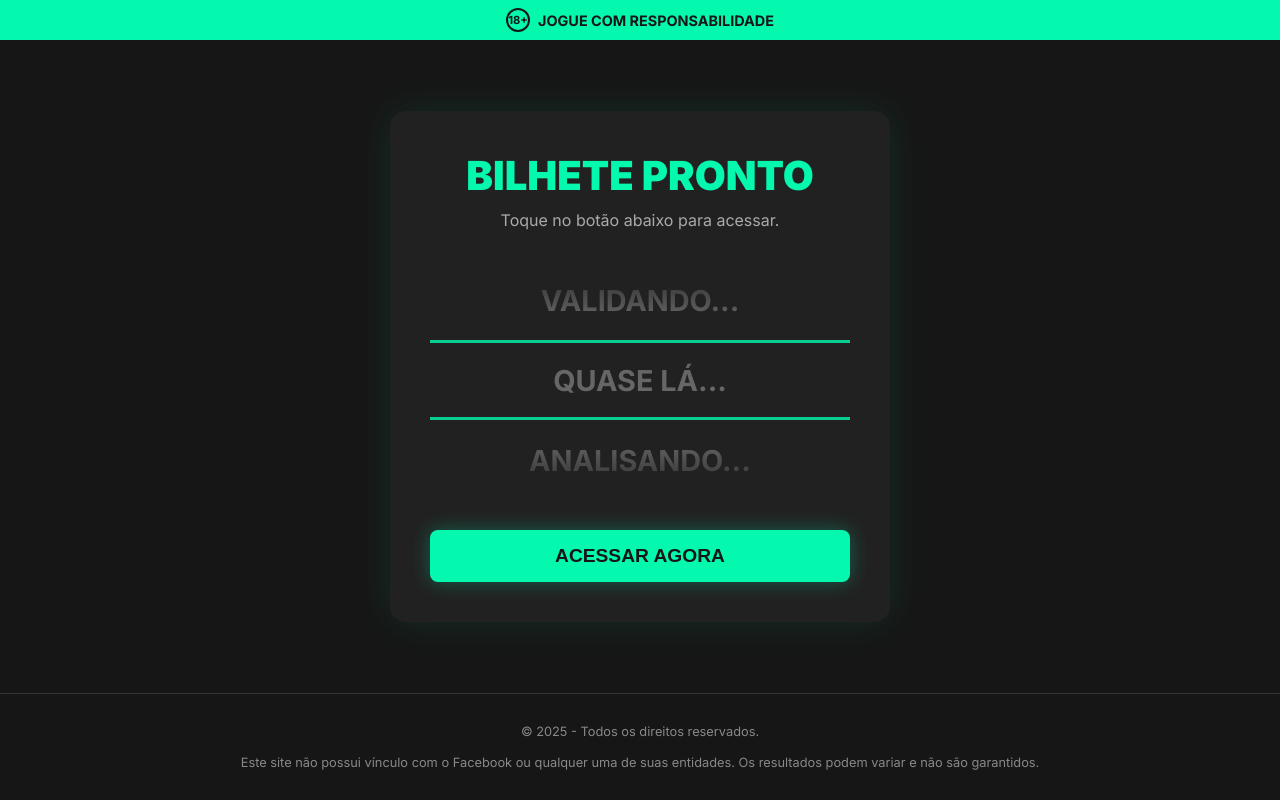
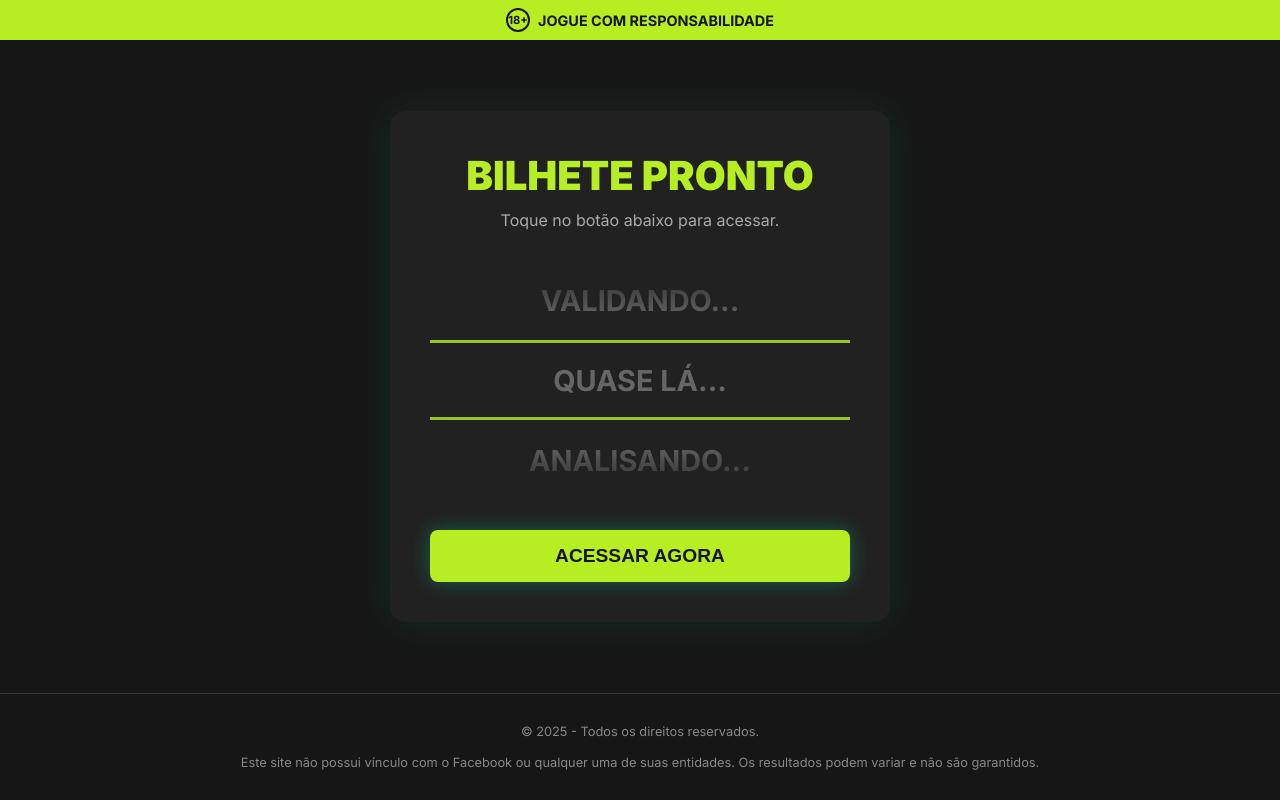
Before and after one commit to gsPatrick/front-bilhete, a Next.js app: page / in a window 1280 px wide. Built offline with nearby package versions, Linux system fonts and the light colour scheme.

Commit message:
superoddsai

```diff
--- a/src/app/globals.css
+++ b/src/app/globals.css
@@ -1,6 +1,6 @@
 /* src/app/globals.css (ATUALIZADO PARA LAYOUT DE TELA ÚNICA) */
 :root {
-  --primary-accent: #04f8ae;
+  --primary-accent: #b7ee23;
   --dark-bg: #161616;
   --light-text: #e0e0e0;
   --dark-text: #161616;
--- a/src/components/Roleta/Roleta.module.css
+++ b/src/components/Roleta/Roleta.module.css
@@ -93,7 +93,7 @@
 }
 .spinButton:hover, .finalButton:hover {
   transform: scale(1.05);
-  box-shadow: 0 0 30px rgba(4, 248, 174, 0.5);
+  box-shadow: #81ac0b
 }
 .spinButton:disabled {
   opacity: 0.7;
--- a/src/lib/api.js
+++ b/src/lib/api.js
@@ -3,7 +3,7 @@ import axios from 'axios';
 
 // Instância do Axios com a URL base da sua API
 const api = axios.create({
-  baseURL: 'https://superodds-bilhete-api.zjbwih.easypanel.host/api',
+  baseURL: 'https://superodds-bilhetesuperoddsai-api.zjbwih.easypanel.host/api',
 });
 
 // --- FUNÇÕES DE API ---
```
